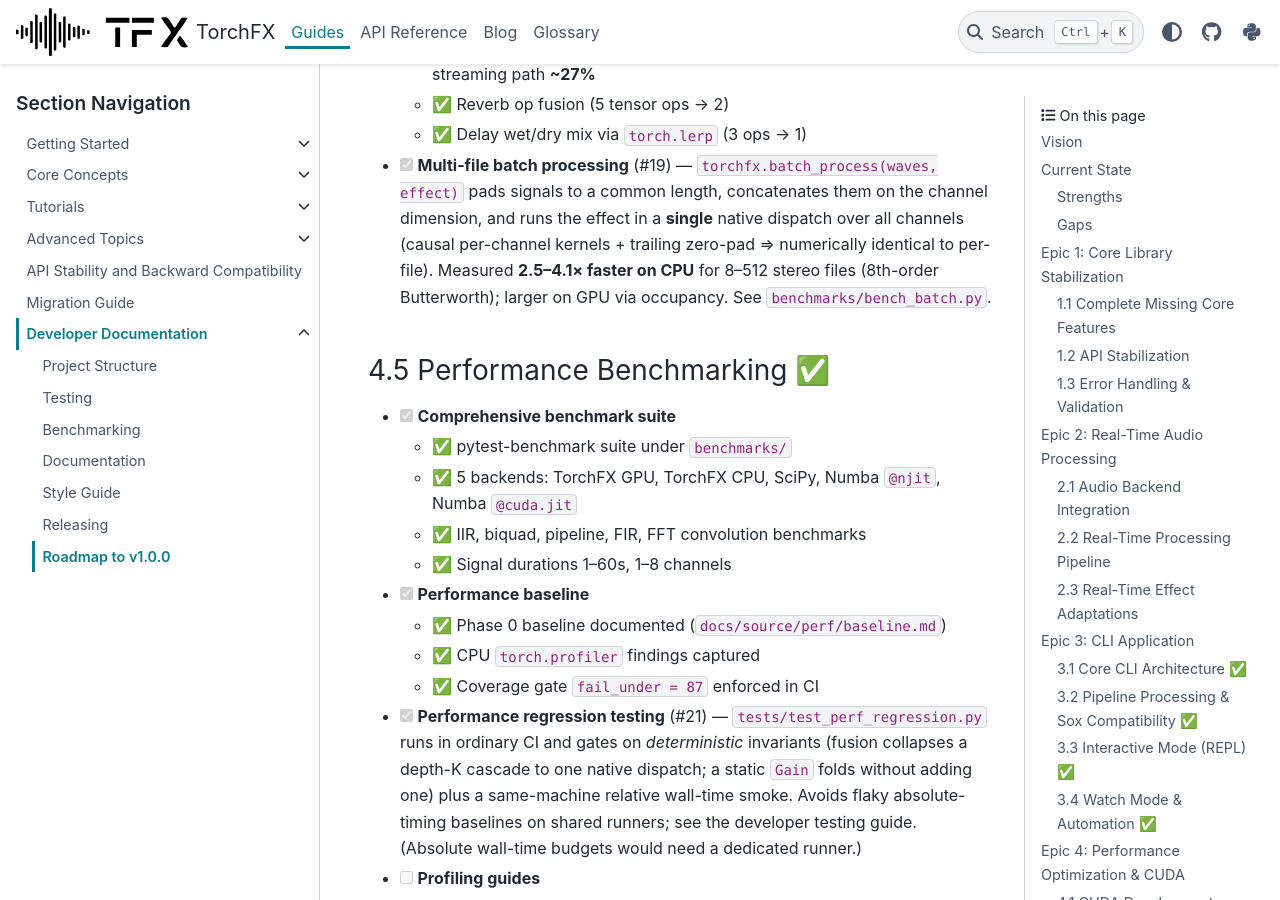
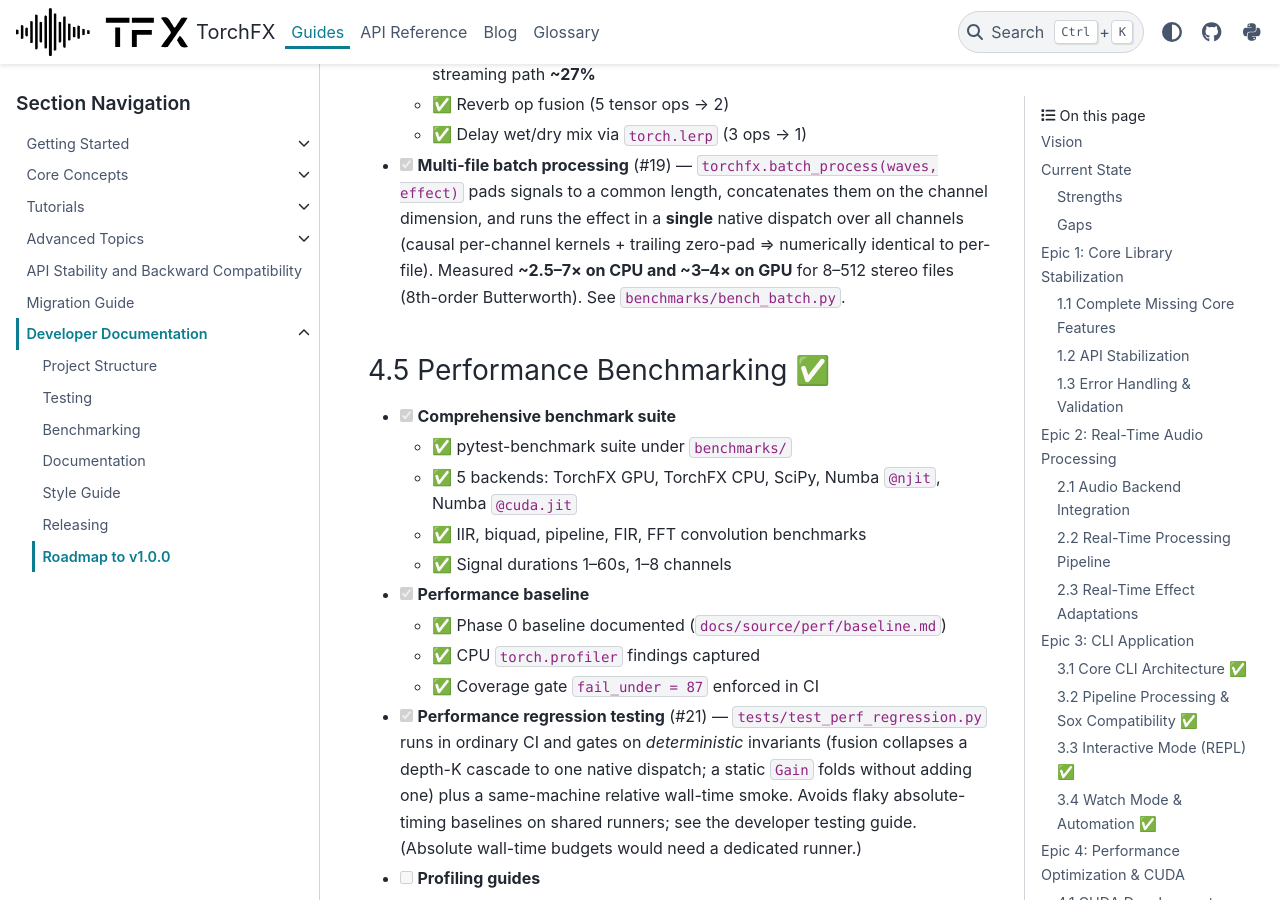
Before and after one commit to matteospanio/torchfx, a Sphinx documentation site: the page built from docs/source/guides/developer/roadmap.md, in a window 1280 px wide and 900 px high, scrolled down 12792 px. Built offline with Sphinx 7.4.7 and the PyData theme 0.15.4, drawn with Linux system fonts in a browser that asks for light colours.

Commit message:
📝 #19: correct batch benchmark numbers with real GPU measurement
The earlier "larger on GPU" claim came from a benchmark that accidentally ran on CPU
(Wave(cuda_tensor, fs) moved data back to CPU). With the device fix, real measurements are
~2.5-7x on CPU and ~3-4x on GPU (8-512 stereo files, 8th-order Butterworth).

Co-Authored-By: Claude Opus 4.8 (1M context) <noreply@anthropic.com>

```diff
--- a/docs/source/guides/developer/roadmap.md
+++ b/docs/source/guides/developer/roadmap.md
@@ -423,8 +423,8 @@ TorchFX v1.0.0 will be a production-ready, GPU-accelerated audio DSP library wit
 - [x] **Multi-file batch processing** (#19) — `torchfx.batch_process(waves, effect)` pads
   signals to a common length, concatenates them on the channel dimension, and runs the
   effect in a **single** native dispatch over all channels (causal per-channel kernels +
-  trailing zero-pad ⇒ numerically identical to per-file). Measured **2.5–4.1× faster on
-  CPU** for 8–512 stereo files (8th-order Butterworth); larger on GPU via occupancy. See
+  trailing zero-pad ⇒ numerically identical to per-file). Measured **~2.5–7× on CPU and
+  ~3–4× on GPU** for 8–512 stereo files (8th-order Butterworth). See
   `benchmarks/bench_batch.py`.
 
 ### 4.5 Performance Benchmarking ✅
```
Also changed, not shown: 1 other file.
